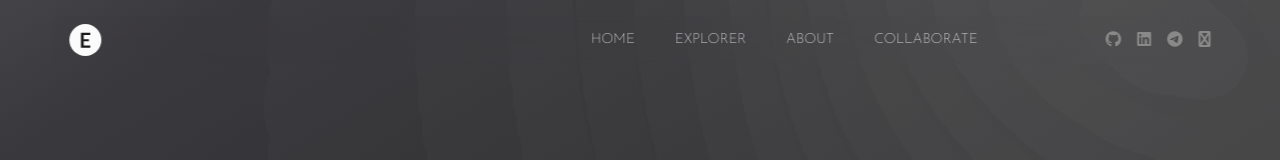
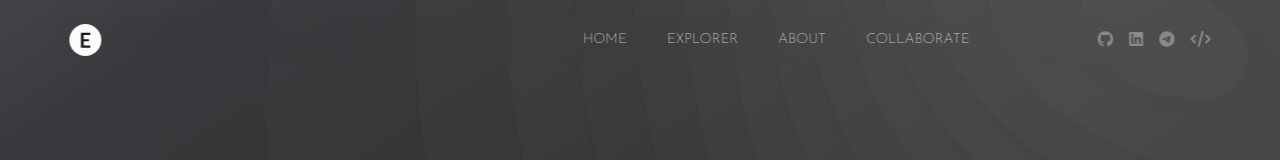
Before and after one commit to eyuBirhanu/Eyu-Portfolio-Updated, a React (Vite) app: page / in a window 1280 px wide. Shown: the top 160 px of the page. Built offline with nearby package versions, Linux system fonts and the light colour scheme.

Commit message:
Update SocialLinks.jsx

```diff
--- a/src/components/common/SocialLinks.jsx
+++ b/src/components/common/SocialLinks.jsx
@@ -17,7 +17,7 @@ export const SocialLinks = () => {
             className="text-iconColor hover:text-lightWhite"
             href={item.link}
           >
-            <i className={`fa-brands ${item.icon}`}></i>
+            <i className={`${item.icon === "fa-code" ? "fa-solid" : "fa-brands"} ${item.icon}`}></i>
           </a>
         );
       })}
```
